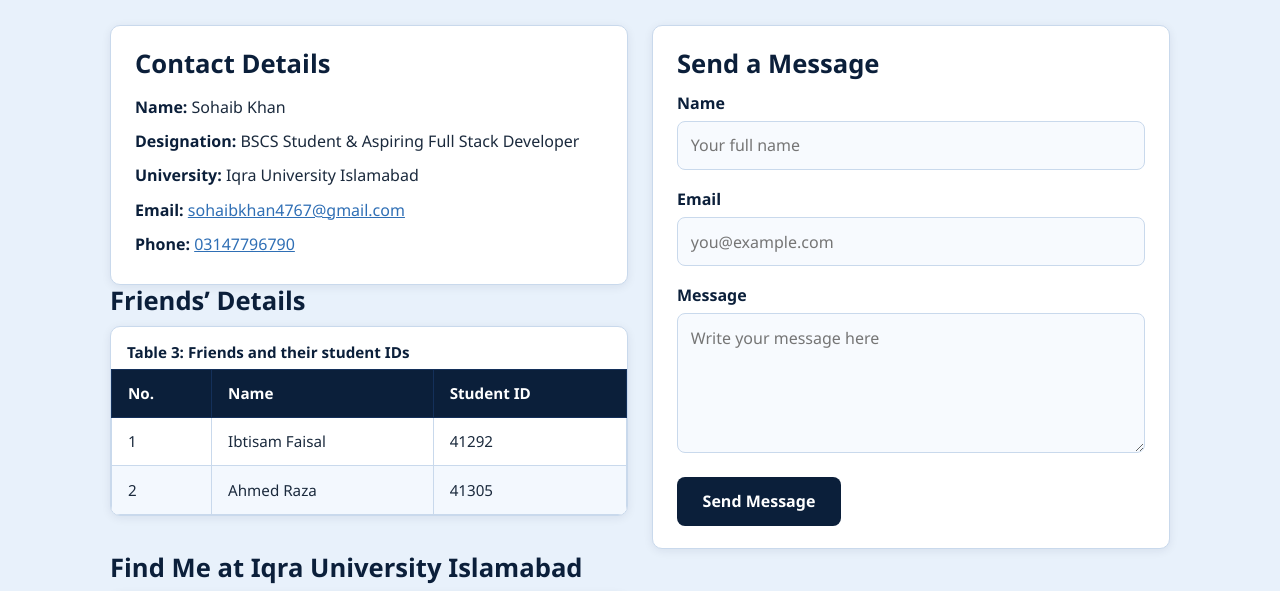
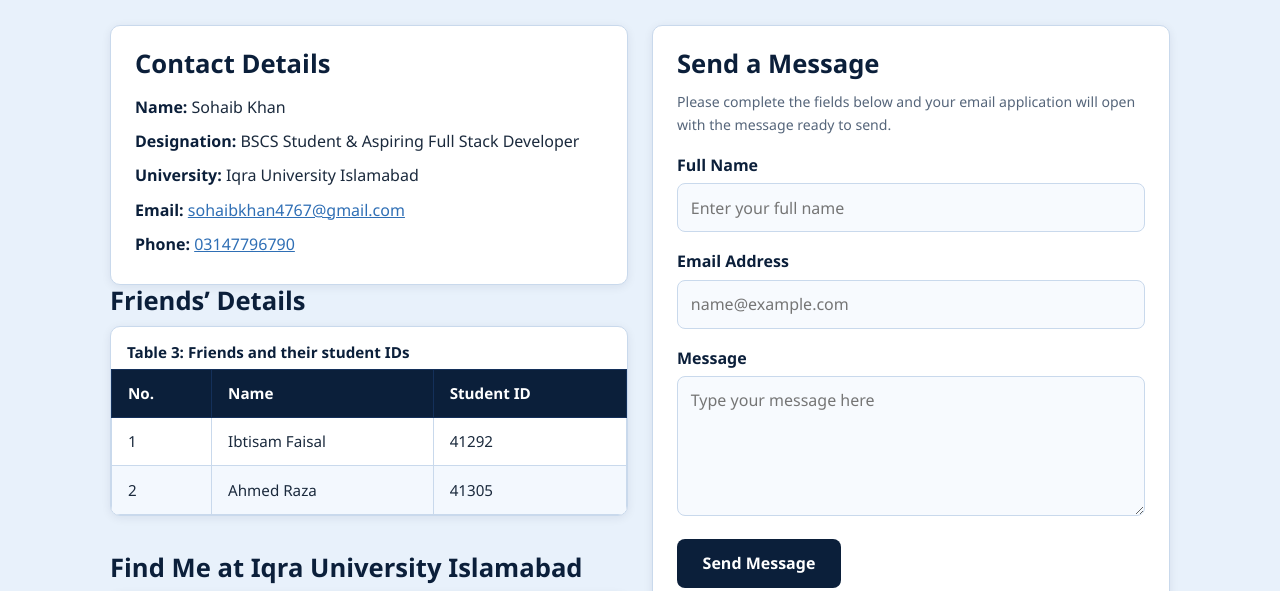
Before and after one commit to sohaibkhancodes/sohaib-khan-portfolio, a plain HTML site: page contact.html in a window 1280 px wide. Shown: the part 179-770 px from the top of the page. Drawn offline with Linux system fonts and the light colour scheme.

Commit message:
Refine contact form wording

```diff
--- a/contact.html
+++ b/contact.html
@@ -90,18 +90,19 @@
         <!-- RIGHT: contact form (opens the visitor's email app; no JavaScript used) -->
         <section class="card" aria-labelledby="form-title">
           <h2 id="form-title">Send a Message</h2>
+          <p class="note">Please complete the fields below and your email application will open with the message ready to send.</p>
           <form action="mailto:sohaibkhan4767@gmail.com" method="post" enctype="text/plain">
             <div class="field">
-              <label for="name">Name</label>
-              <input type="text" id="name" name="name" placeholder="Your full name" required>
+              <label for="name">Full Name</label>
+              <input type="text" id="name" name="name" placeholder="Enter your full name" required>
             </div>
             <div class="field">
-              <label for="email">Email</label>
-              <input type="email" id="email" name="email" placeholder="you@example.com" required>
+              <label for="email">Email Address</label>
+              <input type="email" id="email" name="email" placeholder="name@example.com" required>
             </div>
             <div class="field">
               <label for="message">Message</label>
-              <textarea id="message" name="message" placeholder="Write your message here" required></textarea>
+              <textarea id="message" name="message" placeholder="Type your message here" required></textarea>
             </div>
             <button type="submit" class="btn">Send Message</button>
           </form>
```
